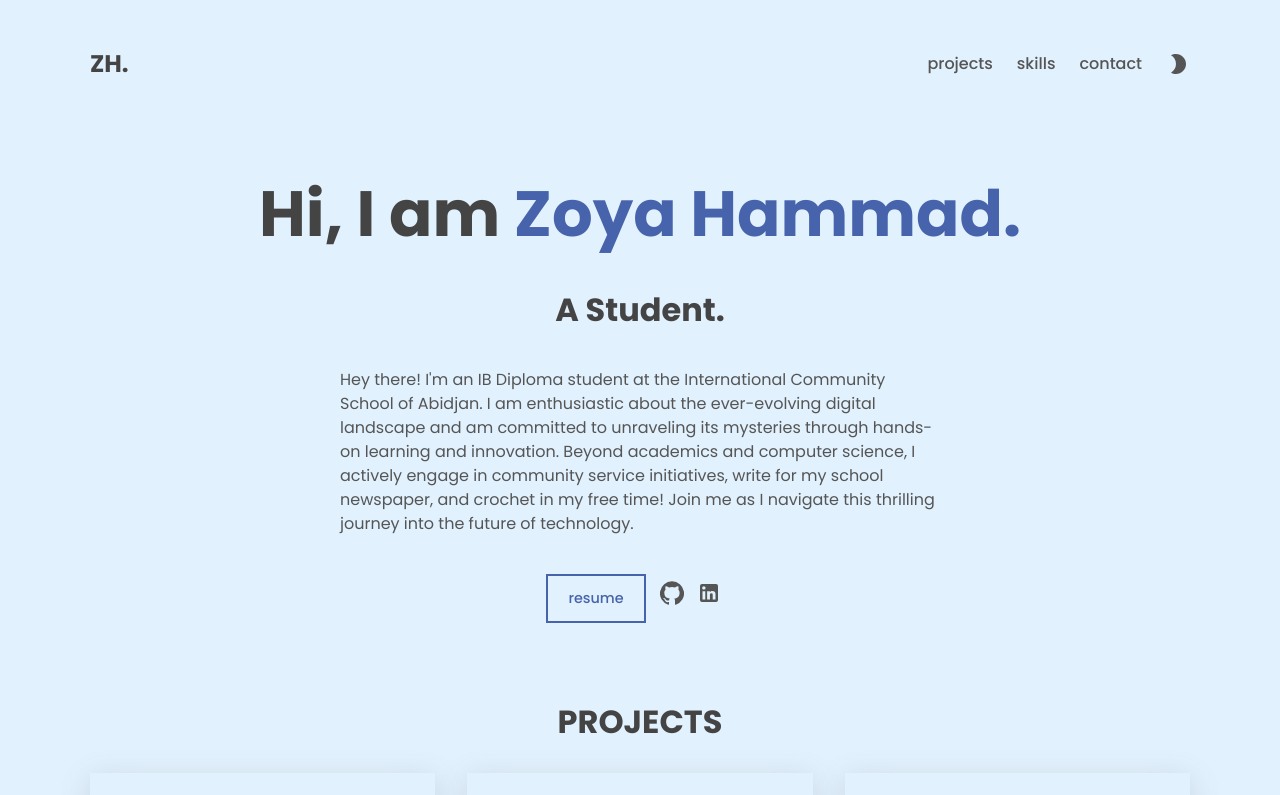
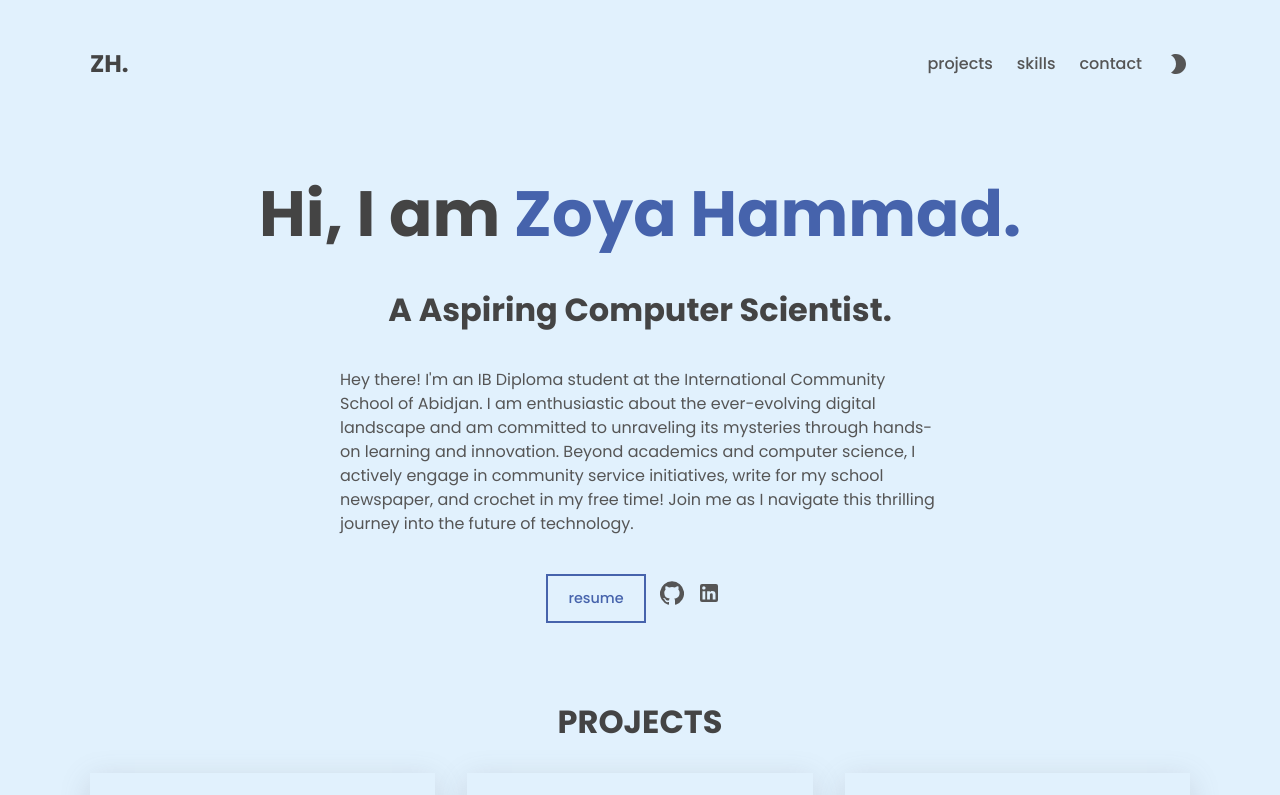
Before and after one commit to zoyahammad/zoyahammad.github.io, a React (Create React App) app: page / in a window 1280 px wide. Shown: the top 795 px of the page. Built offline with nearby package versions, Linux system fonts and the light colour scheme.

Commit message:
aspiring

```diff
--- a/src/portfolio.js
+++ b/src/portfolio.js
@@ -7,7 +7,7 @@ const header = {
 const about = {
   // all the properties are optional - can be left empty or deleted
   name: 'Zoya Hammad',
-  role: 'Student',
+  role: 'Aspiring Computer Scientist',
   description:
     'Hey there! I\'m an IB Diploma student at the International Community School of Abidjan. I am  enthusiastic about the ever-evolving digital landscape and am committed to unraveling its mysteries through hands-on learning and innovation. Beyond academics and computer science, I actively engage in community service initiatives, write for my school newspaper, and crochet in my free time! Join me as I navigate this thrilling journey into the future of technology.',
   resume: 'https://example.com',
```
